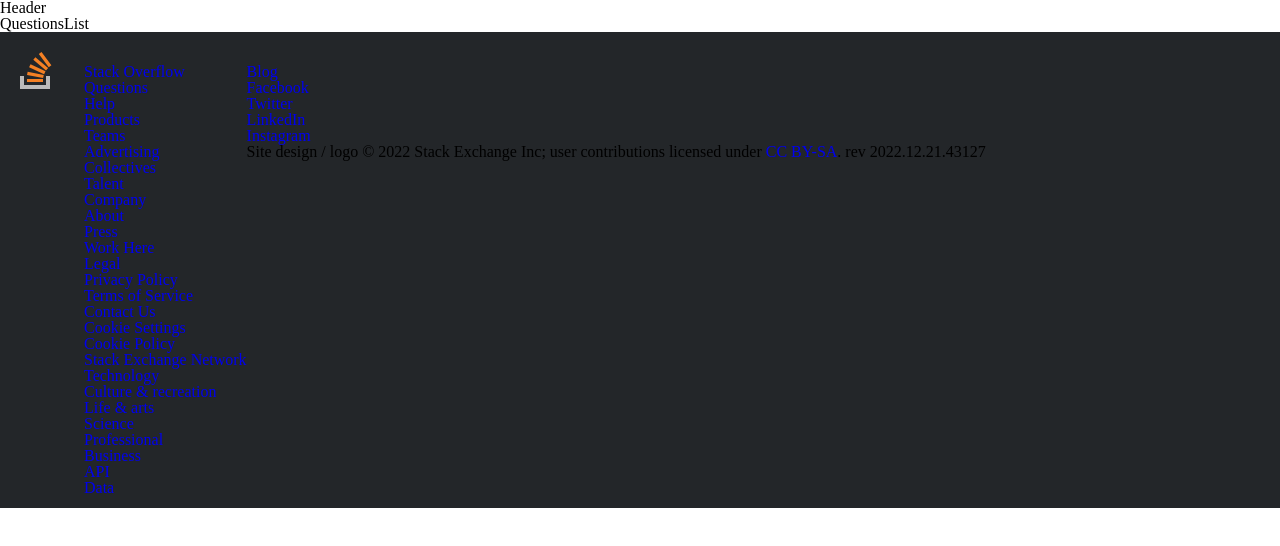
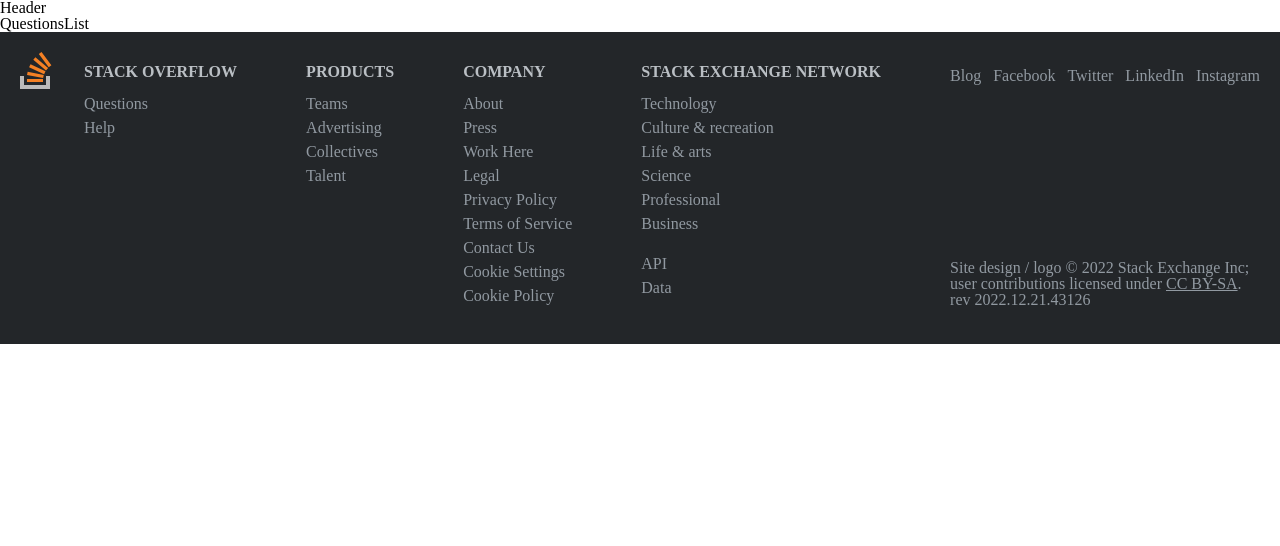
Before and after one commit to codestates-seb/seb41_pre_023, a React (Create React App) app in the folder front/: page / in a window 1280 px wide. Shown: the top 546 px of the page. Built offline with nearby package versions, Linux system fonts and the light colour scheme.

Commit message:
[FE]feat:Footer Layout 구현

```diff
--- a/front/src/components/Footer.jsx
+++ b/front/src/components/Footer.jsx
@@ -17,6 +17,73 @@
 const FooterLogo = styled.div`
   flex: 0 0 64px;
   margin: -12px 0 32px 0;
+`;
+
+const FooterNav = styled.nav`
+  display: flex;
+  flex: 2 1 auto;
+  flex-wrap: wrap;
+`;
+
+const FooterTitle = styled.h5`
+  text-transform: uppercase;
+  font-weight: bold;
+  margin-bottom: 12px;
+  color: ${(props) => props.theme.footerTitle};
+`;
+
+const FooterLink = styled.a`
+  color: ${(props) => props.theme.footerTitle};
+`;
+
+const FooterLink2 = styled.a`
+  color: ${(props) => props.theme.footerLink};
+  padding: 4px 0;
+  display: inline-block;
+`;
+
+const FooterList = styled.li`
+  margin: 0;
+  list-style: none;
+`;
+
+const FooterLi = styled.li`
+  margin-top: 16px;
+`;
+
+const FooterCopyright = styled.div`
+  flex: 1 1 150px;
+  display: flex;
+  flex-direction: column;
+`;
+
+const FooterSocial = styled.ul`
+  display: flex;
+  list-style: none;
+  margin: 0;
+  padding: 0;
+`;
+
+const SocialLi = styled.li`
+  margin-left: 12px;
+`;
+
+const FooterCol = styled.div`
+  flex: 1 0 auto;
+  padding: 0 12px 24px 0;
+`;
+
+const ColP = styled.p`
+  margin-top: auto;
+  margin-bottom: 24px;
+  color: ${(props) => props.theme.footerLink};
+`;
+
+const ColLink = styled.a`
+  line-height: inherit;
+  padding: 0;
+  color: ${(props) => props.theme.footerLink};
+  text-decoration: underline;
 `;
 
 export default function Header() {
@@ -40,330 +107,193 @@
             </svg>
           </a>
         </FooterLogo>
-        <nav class="site-footer--nav">
-          <div class="site-footer--col">
-            <h5 class="-title">
-              <a
-                href="https://stackoverflow.com"
-                class="js-gps-track"
-                data-gps-track="footer.click({ location: 3, link: 15})"
-              >
+        <FooterNav>
+          <FooterCol>
+            <FooterTitle>
+              <FooterLink href="https://stackoverflow.com">
                 Stack Overflow
-              </a>
-            </h5>
-            <ul class="-list js-primary-footer-links">
+              </FooterLink>
+            </FooterTitle>
+            <FooterList>
               <li>
-                <a
-                  href="/questions"
-                  class="js-gps-track -link"
-                  data-gps-track="footer.click({ location: 3, link: 16})"
-                >
-                  Questions
-                </a>
+                <FooterLink2 href="/questions">Questions</FooterLink2>
               </li>
               <li>
-                <a
-                  href="/help"
-                  class="js-gps-track -link"
-                  data-gps-track="footer.click({ location: 3, link: 3 })"
-                >
-                  Help
-                </a>
+                <FooterLink2 href="/help">Help</FooterLink2>
               </li>
-            </ul>
-          </div>
-          <div class="site-footer--col">
-            <h5 class="-title">
-              <a
-                href="https://stackoverflow.co/"
-                class="js-gps-track"
-                data-gps-track="footer.click({ location: 3, link: 19 })"
-              >
-                Products
-              </a>
-            </h5>
-            <ul class="-list">
+            </FooterList>
+          </FooterCol>
+          <FooterCol>
+            <FooterTitle>
+              <FooterLink href="https://stackoverflow.co/">Products</FooterLink>
+            </FooterTitle>
+            <FooterList>
               <li>
-                <a
-                  href="https://stackoverflow.co/teams"
-                  class="js-gps-track -link"
-                  data-ga='["teams traffic","footer - site nav","stackoverflow.com/teams",null,{"dimension4":"teams"}]'
-                  data-gps-track="footer.click({ location: 3, link: 29 })"
-                >
+                <FooterLink2 href="https://stackoverflow.co/teams">
                   Teams
-                </a>
+                </FooterLink2>
               </li>
               <li>
-                <a
-                  href="https://stackoverflow.co/advertising"
-                  class="js-gps-track -link"
-                  data-gps-track="footer.click({ location: 3, link: 21 })"
-                >
+                <FooterLink2 href="https://stackoverflow.co/advertising">
                   Advertising
-                </a>
+                </FooterLink2>
               </li>
               <li>
-                <a
-                  href="https://stackoverflow.co/collectives"
-                  class="js-gps-track -link"
-                  data-gps-track="footer.click({ location: 3, link: 40 })"
-                >
+                <FooterLink2 href="https://stackoverflow.co/collectives">
                   Collectives
-                </a>
+                </FooterLink2>
               </li>
               <li>
-                <a
-                  href="https://stackoverflow.co/talent"
-                  class="js-gps-track -link"
-                  data-gps-track="footer.click({ location: 3, link: 20 })"
-                >
+                <FooterLink2 href="https://stackoverflow.co/talent">
                   Talent
-                </a>
+                </FooterLink2>
               </li>
-            </ul>
-          </div>
-          <div class="site-footer--col">
-            <h5 class="-title">
-              <a
-                class="js-gps-track"
-                data-gps-track="footer.click({ location: 3, link: 1 })"
-                href="https://stackoverflow.co/"
-              >
-                Company
-              </a>
-            </h5>
-            <ul class="-list">
+            </FooterList>
+          </FooterCol>
+          <FooterCol>
+            <FooterTitle>
+              <FooterLink href="https://stackoverflow.co/">Company</FooterLink>
+            </FooterTitle>
+            <FooterList>
               <li>
-                <a
-                  class="js-gps-track -link"
-                  data-gps-track="footer.click({ location: 3, link: 1 })"
-                  href="https://stackoverflow.co/"
-                >
+                <FooterLink2 href="https://stackoverflow.co/">
                   About
-                </a>
+                </FooterLink2>
               </li>
               <li>
-                <a
-                  class="js-gps-track -link"
-                  data-gps-track="footer.click({ location: 3, link: 27 })"
-                  href="https://stackoverflow.co/company/press"
-                >
+                <FooterLink2 href="https://stackoverflow.co/company/press">
                   Press
-                </a>
+                </FooterLink2>
               </li>
               <li>
-                <a
-                  class="js-gps-track -link"
-                  data-gps-track="footer.click({ location: 3, link: 9 })"
-                  href="https://stackoverflow.co/company/work-here"
-                >
+                <FooterLink2 href="https://stackoverflow.co/company/work-here">
                   Work Here
-                </a>
+                </FooterLink2>
               </li>
               <li>
-                <a
-                  class="js-gps-track -link"
-                  data-gps-track="footer.click({ location: 3, link: 7 })"
-                  href="https://stackoverflow.com/legal"
-                >
+                <FooterLink2 href="https://stackoverflow.com/legal">
                   Legal
-                </a>
+                </FooterLink2>
               </li>
               <li>
-                <a
-                  class="js-gps-track -link"
-                  data-gps-track="footer.click({ location: 3, link: 8 })"
-                  href="https://stackoverflow.com/legal/privacy-policy"
-                >
+                <FooterLink2 href="https://stackoverflow.com/legal/privacy-policy">
                   Privacy Policy
-                </a>
+                </FooterLink2>
               </li>
               <li>
-                <a
-                  class="js-gps-track -link"
-                  data-gps-track="footer.click({ location: 3, link: 37 })"
-                  href="https://stackoverflow.com/legal/terms-of-service"
-                >
+                <FooterLink2 href="https://stackoverflow.com/legal/terms-of-service">
                   Terms of Service
-                </a>
+                </FooterLink2>
               </li>
               <li>
-                <a
-                  class="js-gps-track -link"
-                  data-gps-track="footer.click({ location: 3, link: 13 })"
-                  href="https://stackoverflow.co/company/contact"
-                >
+                <FooterLink2 href="https://stackoverflow.co/company/contact">
                   Contact Us
-                </a>
-              </li>
-              <li class="" id="consent-footer-link">
-                <a
-                  class="js-gps-track -link js-cookie-settings"
-                  data-gps-track="footer.click({ location: 3, link: 38 })"
-                  href="#"
-                  data-consent-popup-loader="footer"
-                >
-                  Cookie Settings
-                </a>
+                </FooterLink2>
               </li>
               <li>
-                <a
-                  class="js-gps-track -link"
-                  data-gps-track="footer.click({ location: 3, link: 39 })"
-                  href="https://stackoverflow.com/legal/cookie-policy"
-                >
+                <FooterLink2 href="#">Cookie Settings</FooterLink2>
+              </li>
+              <li>
+                <FooterLink2 href="https://stackoverflow.com/legal/cookie-policy">
                   Cookie Policy
-                </a>
+                </FooterLink2>
               </li>
-            </ul>
-          </div>
-          <div class="site-footer--col site-footer--categories-nav">
+            </FooterList>
+          </FooterCol>
+          <FooterCol>
             <div>
-              <h5 class="-title">
-                <a
-                  href="https://stackexchange.com"
-                  data-gps-track="footer.click({ location: 3, link: 30 })"
-                >
+              <FooterTitle>
+                <FooterLink href="https://stackexchange.com">
                   Stack Exchange Network
-                </a>
-              </h5>
-              <ul class="-list">
+                </FooterLink>
+              </FooterTitle>
+              <FooterList>
                 <li>
-                  <a
-                    href="https://stackexchange.com/sites#technology"
-                    class="-link js-gps-track"
-                    data-gps-track="footer.click({ location: 3, link: 24 })"
-                  >
+                  <FooterLink2 href="https://stackexchange.com/sites#technology">
                     Technology
-                  </a>
+                  </FooterLink2>
                 </li>
                 <li>
-                  <a
-                    href="https://stackexchange.com/sites#culturerecreation"
-                    class="-link js-gps-track"
-                    data-gps-track="footer.click({ location: 3, link: 24 })"
-                  >
+                  <FooterLink2 href="https://stackexchange.com/sites#culturerecreation">
                     Culture &amp; recreation
-                  </a>
+                  </FooterLink2>
                 </li>
                 <li>
-                  <a
-                    href="https://stackexchange.com/sites#lifearts"
-                    class="-link js-gps-track"
-                    data-gps-track="footer.click({ location: 3, link: 24 })"
-                  >
+                  <FooterLink2 href="https://stackexchange.com/sites#lifearts">
                     Life &amp; arts
-                  </a>
+                  </FooterLink2>
                 </li>
                 <li>
-                  <a
-                    href="https://stackexchange.com/sites#science"
-                    class="-link js-gps-track"
-                    data-gps-track="footer.click({ location: 3, link: 24 })"
-                  >
+                  <FooterLink2 href="https://stackexchange.com/sites#science">
                     Science
-                  </a>
+                  </FooterLink2>
                 </li>
                 <li>
-                  <a
-                    href="https://stackexchange.com/sites#professional"
-                    class="-link js-gps-track"
-                    data-gps-track="footer.click({ location: 3, link: 24 })"
-                  >
+                  <FooterLink2 href="https://stackexchange.com/sites#professional">
                     Professional
-                  </a>
+                  </FooterLink2>
                 </li>
                 <li>
-                  <a
-                    href="https://stackexchange.com/sites#business"
-                    class="-link js-gps-track"
-                    data-gps-track="footer.click({ location: 3, link: 24 })"
-                  >
+                  <FooterLink2 href="https://stackexchange.com/sites#business">
                     Business
-                  </a>
+                  </FooterLink2>
                 </li>
 
-                <li class="mt16 md:mt0">
-                  <a
-                    href="https://api.stackexchange.com/"
-                    class="-link js-gps-track"
-                    data-gps-track="footer.click({ location: 3, link: 24 })"
-                  >
+                <FooterLi>
+                  <FooterLink2 href="https://api.stackexchange.com/">
                     API
-                  </a>
-                </li>
+                  </FooterLink2>
+                </FooterLi>
 
                 <li>
-                  <a
-                    href="https://data.stackexchange.com/"
-                    class="-link js-gps-track"
-                    data-gps-track="footer.click({ location: 3, link: 24 })"
-                  >
+                  <FooterLink2 href="https://data.stackexchange.com/">
                     Data
-                  </a>
+                  </FooterLink2>
                 </li>
-              </ul>
+              </FooterList>
             </div>
-          </div>
-        </nav>
-        <div class="site-footer--copyright fs-fine md:mt24">
-          <ul class="-list -social md:mb8">
+          </FooterCol>
+        </FooterNav>
+        <FooterCopyright>
+          <FooterSocial>
             <li>
-              <a
-                class="js-gps-track -link"
-                data-gps-track="footer.click({ location: 3, link:4 })"
-                href="https://stackoverflow.blog?blb=1"
-              >
+              <FooterLink2 href="https://stackoverflow.blog?blb=1">
                 Blog
-              </a>
+              </FooterLink2>
             </li>
-            <li>
-              <a
-                href="https://www.facebook.com/officialstackoverflow/"
-                class="-link js-gps-track"
-                data-gps-track="footer.click({ location: 3, link: 31 })"
-              >
+            <SocialLi>
+              <FooterLink2 href="https://www.facebook.com/officialstackoverflow/">
                 Facebook
-              </a>
-            </li>
-            <li>
-              <a
-                href="https://twitter.com/stackoverflow"
-                class="-link js-gps-track"
-                data-gps-track="footer.click({ location: 3, link: 32 })"
-              >
+              </FooterLink2>
+            </SocialLi>
+            <SocialLi>
+              <FooterLink2 href="https://twitter.com/stackoverflow">
                 Twitter
-              </a>
-            </li>
-            <li>
-              <a
-                href="https://linkedin.com/company/stack-overflow"
-                class="-link js-gps-track"
-                data-gps-track="footer.click({ location: 3, link: 33 })"
-              >
+              </FooterLink2>
+            </SocialLi>
+            <SocialLi>
+              <FooterLink2 href="https://linkedin.com/company/stack-overflow">
                 LinkedIn
-              </a>
-            </li>
-            <li>
-              <a
-                href="https://www.instagram.com/thestackoverflow"
-                class="-link js-gps-track"
-                data-gps-track="footer.click({ location: 3, link: 36 })"
-              >
+              </FooterLink2>
+            </SocialLi>
+            <SocialLi>
+              <FooterLink2 href="https://www.instagram.com/thestackoverflow">
                 Instagram
-              </a>
-            </li>
-          </ul>
+              </FooterLink2>
+            </SocialLi>
+          </FooterSocial>
 
-          <p class="md:mb0">
+          <ColP>
             Site design / logo © 2022 Stack Exchange Inc; user contributions
             licensed under{" "}
-            <span class="td-underline">
-              <a href="https://stackoverflow.com/help/licensing">CC BY-SA</a>
+            <span>
+              <ColLink href="https://stackoverflow.com/help/licensing">
+                CC BY-SA
+              </ColLink>
             </span>
-            . <span id="svnrev">rev&nbsp;2022.12.21.43127</span>
-          </p>
-        </div>
+            . <span>rev&nbsp;2022.12.21.43126</span>
+          </ColP>
+        </FooterCopyright>
       </Wrap>
     </FooterBox>
   );
```
